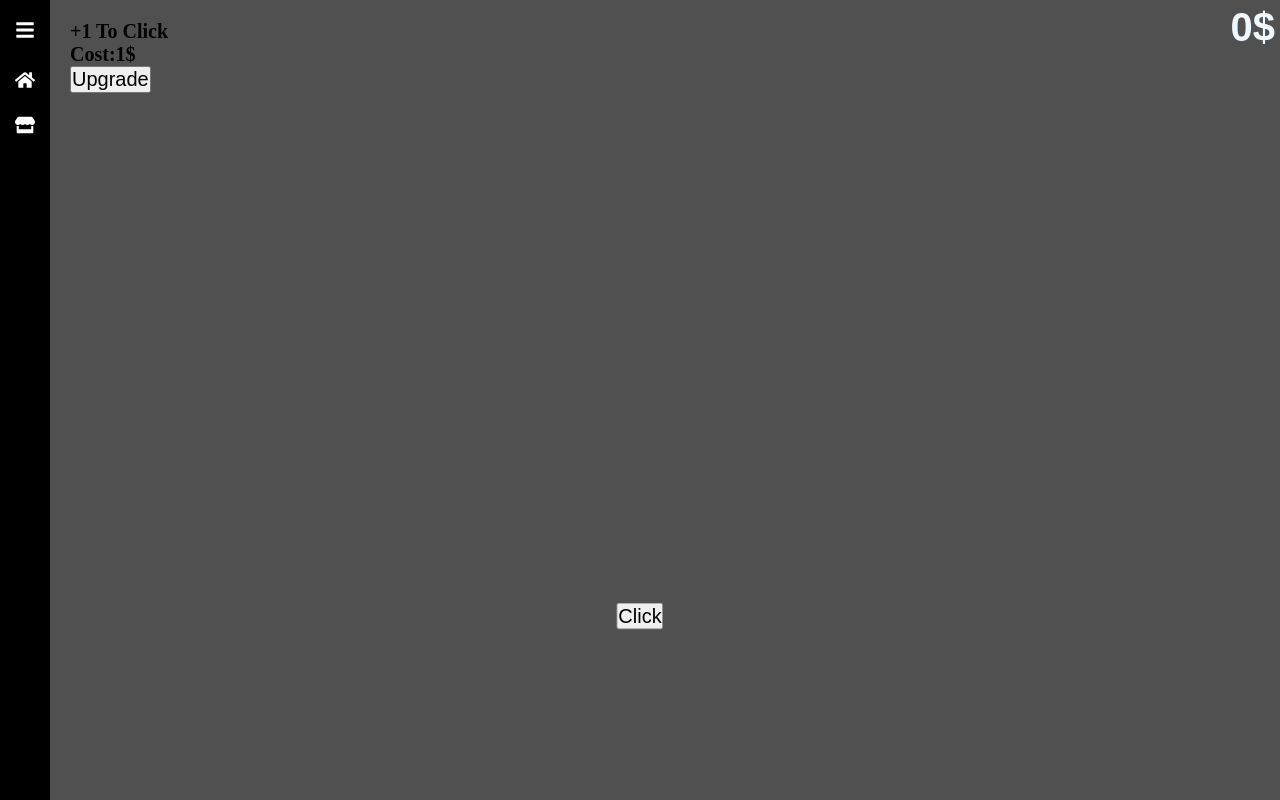
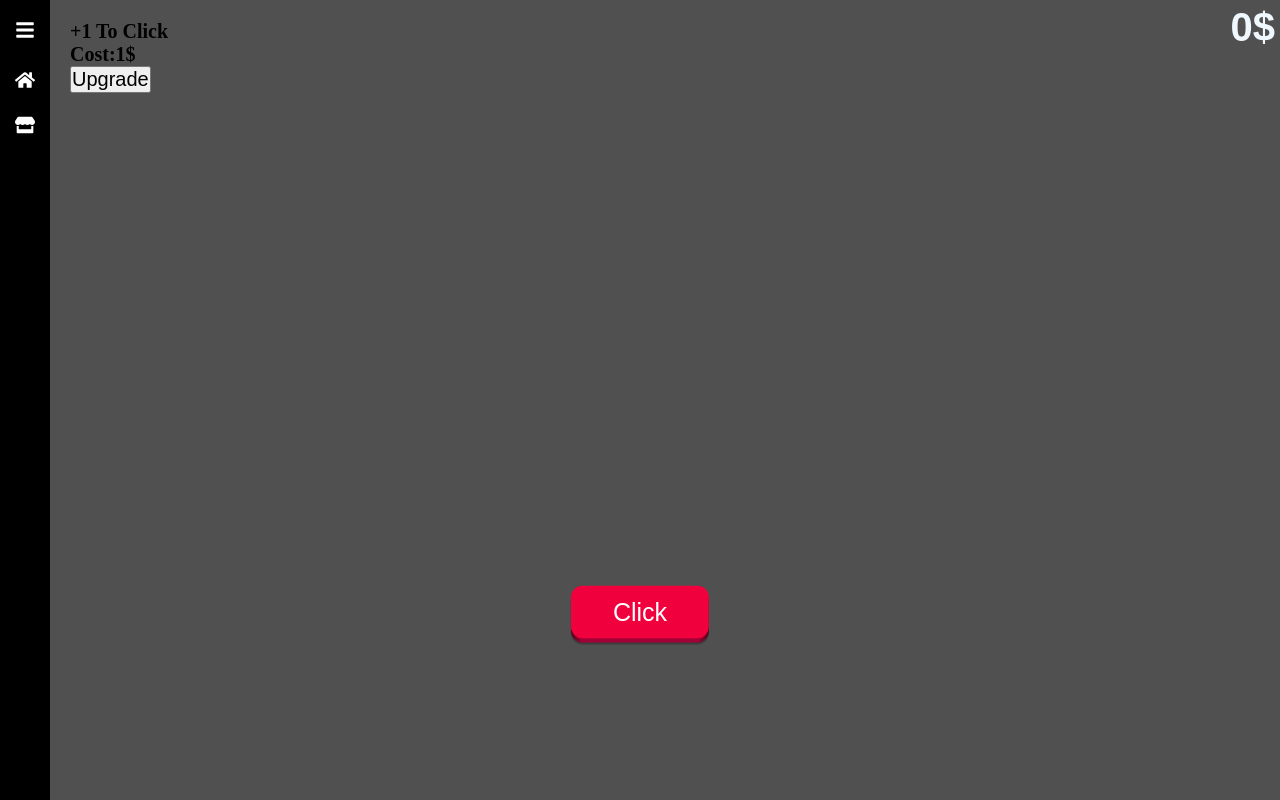
Before and after one commit to DorukAytekin07/ClickerGame, a React (Vite) app: page /store in a window 1280 px wide. Built offline with nearby package versions, Linux system fonts and the light colour scheme.

Commit message:
change click button style

```diff
--- a/src/CSS/Button.css
+++ b/src/CSS/Button.css
@@ -1,4 +1,4 @@
-.money-button {
+/*.money-button {
   display: inline-block;
   padding: 20px 50px;
   font-size: 24px;
@@ -21,4 +21,98 @@
   background-color: #3e8e41;
   box-shadow: 0 5px #666;
   transform: translateY(4px);
+}*/
+
+/* CSS */
+.button-82-pushable {
+  position: relative;
+  border: none;
+  background: transparent;
+  padding: 0;
+  cursor: pointer;
+  outline-offset: 4px;
+  transition: filter 250ms;
+  user-select: none;
+  -webkit-user-select: none;
+  touch-action: manipulation;
 }
+
+.button-82-shadow {
+  position: absolute;
+  top: 0;
+  left: 0;
+  width: 100%;
+  height: 100%;
+  border-radius: 12px;
+  background: hsl(0deg 0% 0% / 0.25);
+  will-change: transform;
+  transform: translateY(2px);
+  transition:
+    transform 600ms cubic-bezier(.3, .7, .4, 1);
+}
+
+.button-82-edge {
+  position: absolute;
+  top: 0;
+  left: 0;
+  width: 100%;
+  height: 100%;
+  border-radius: 12px;
+  background: linear-gradient(to left,
+      hsl(340deg 100% 16%) 0%,
+      hsl(340deg 100% 32%) 8%,
+      hsl(340deg 100% 32%) 92%,
+      hsl(340deg 100% 16%) 100%);
+}
+
+.button-82-front {
+  display: block;
+  position: relative;
+  padding: 12px 27px;
+  border-radius: 12px;
+  font-size: 1.1rem;
+  color: white;
+  background: hsl(345deg 100% 47%);
+  will-change: transform;
+  transform: translateY(-4px);
+  transition:
+    transform 600ms cubic-bezier(.3, .7, .4, 1);
+}
+
+@media (min-width: 768px) {
+  .button-82-front {
+    font-size: 1.25rem;
+    padding: 12px 42px;
+  }
+}
+
+.button-82-pushable:hover {
+  filter: brightness(110%);
+  -webkit-filter: brightness(110%);
+}
+
+.button-82-pushable:hover .button-82-front {
+  transform: translateY(-6px);
+  transition:
+    transform 250ms cubic-bezier(.3, .7, .4, 1.5);
+}
+
+.button-82-pushable:active .button-82-front {
+  transform: translateY(-2px);
+  transition: transform 34ms;
+}
+
+.button-82-pushable:hover .button-82-shadow {
+  transform: translateY(4px);
+  transition:
+    transform 250ms cubic-bezier(.3, .7, .4, 1.5);
+}
+
+.button-82-pushable:active .button-82-shadow {
+  transform: translateY(1px);
+  transition: transform 34ms;
+}
+
+.button-82-pushable:focus:not(:focus-visible) {
+  outline: none;
+}
```
